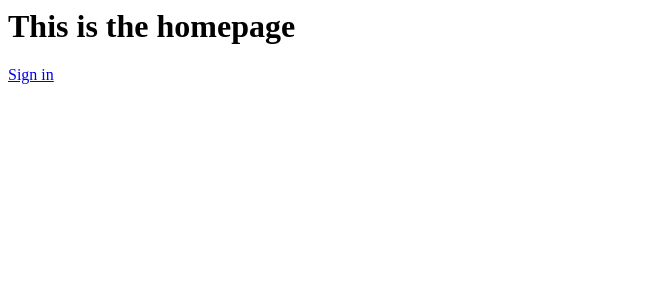
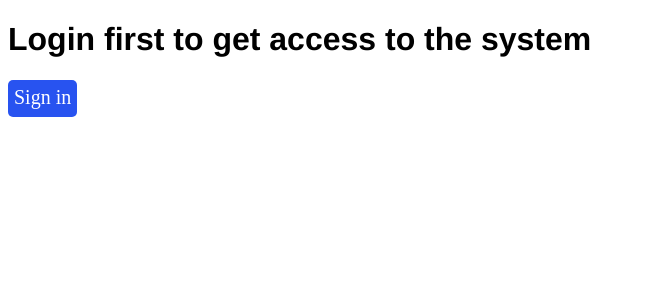
Before and after one commit to SainiThapa/ScrappingTool, a Django app: page / in a window 1280 px wide. Shown: the top 300 px of the page, without its empty margins (0-645 px from the left). Run offline with Django 5.2, Linux system fonts and the light colour scheme.

Commit message:
Frontend changes

```diff
--- a/Template/index.html
+++ b/Template/index.html
@@ -1,31 +1,73 @@
-<style>
-    .tab-space {
-        padding-left: 2em;
-    }
-</style>
-<h1>This is the homepage</h1>
+{%load static%}
+<!DOCTYPE html>
+<html lang="en">
+<head>
+    <meta charset="UTF-8">
+    <meta name="viewport" content="width=device-width, initial-scale=1.0">
+    <title>Homepage</title>
+    <link rel="stylesheet" href="{%static 'css/style.css'%}">
+</head>
 {%if user.is_authenticated%}
-Welcome {{request.user}}
-<br>
-<p><a href="/tool/customize">Scrap tool here</a>
-    <span class="tab-space">
-        <a href="/logout">Logout</a></span>
+<body>
+    <div class="index-container">
+
+        <div class="header">
+            <h1>Welcome to the Scrapping Tool</h1>
+        </div>
+<h2>Current user: {{request.user}}</h2>
+<p>
+    <hr>
+    <div class="sub-heading">
+        <h3>Scrapping Tool</h3>
+    </div>
+    <div class="button">
+        <a href="/tool/customize">Scrap tool here</a>
+    </div>
 </p>
+<hr>
 {%if user.is_superuser%}
-<p><span><a href="/tool/add_webpage">Add webportal</a></span>
-    <span><a href="/tool/webpage_list">View webportals</a></span>
+<p>
+    <h3>Newsportal services</h3>
+    <div class="button-block">
+
+        <div class="button">
+            <a href="/tool/add_webpage">Add webportal</a>
+        </div>
+
+        <div class="button">
+            <a href="/tool/webpage_list">View webportals</a>
+        </div>
+    </div>
 </p>
-<p><a href="/tool/news_datahouse">View Scrapped News Database</a></p>
-
+<hr>
+<p>
+    <h3>Newsheadline Datasets</h3>
+    <div class="button">
+        <a href="/tool/news_datahouse">View Scrapped News Database</a>
+    </div>
+</p>
+<hr>
 {%endif%}
+<div class="button">
+    <a href="/logout">Logout</a>
+</div>
 {%else%}
-<a href="login">Sign in</a>
+<div class="header">
+    <h1>Login first to get access to the system</h1>
+</div>
+<div class="button">
+    <a href="login">Sign in</a>
+</div>
 {%endif%}
 
 {% if messages %}
 <ul>
     {% for message in messages %}
     <li{% if message.tags %} class="{{ message.tags }}" {% endif %}>{{ message }}</li>
-        {% endfor %}
+    {% endfor %}
 </ul>
 {% endif %}
+
+</div>
+</body>
+</html>
--- a/accounts/views.py
+++ b/accounts/views.py
@@ -38,8 +38,8 @@ def login(request):
     if request.method=='POST':
         username=request.POST.get("username")
         password=request.POST.get("password")
-        user=auth.authenticate(username=username,password=password)
 
+        user=User.objects.filter(username=username,password=password).first()
         if user is not None:
             auth.login(request,user)
             return redirect("/")
--- /dev/null
+++ b/static/css/style.css
@@ -0,0 +1,61 @@
+.header h1{
+    font-family: 'Franklin Gothic Medium', 'Arial Narrow', Arial, sans-serif;
+}
+.button-block{
+    display: flex;
+    margin-block-end: 15px;
+}
+.button{
+    padding: 6px;
+    margin-inline-end: 1%;
+    border-radius: 5px;
+    max-width: fit-content;
+    height: 25px;
+    background-color: rgb(40, 83, 240);
+}
+.button:hover{
+    transition: 0.5s;
+    transform: scale(1.05);
+    background-color: rgb(78, 196, 255);
+}
+
+.button a{
+    font-size: 20px;
+    color: white;
+    text-decoration: none;
+}
+.button a:hover{
+    color: black;
+}
+/* Login */
+.form-container{
+    padding: 15px;
+    width: 50%;
+    max-height: fit-content;
+    box-shadow: 1px 1px 1px 1px black;
+}
+.form-container form label{
+    font-size: 24px;
+}
+.form-container form input{
+    font-size:20px;
+    width: 50%;
+    margin: 10px;
+}
+.submit input{
+    width: 50px;
+    border-radius: 5px;
+    background-color: blue;
+    color: white;
+}
+.submit input:hover{
+    transition: 0.5s;
+    transform: scale(1.05);
+    cursor: pointer;
+    background-color: rgb(0, 229, 255);
+    color: black;
+}
+.signup{
+    display: flex;
+    padding-left:1%;
+}
```
Also changed, not shown: Template/login.html (+20 -6 lines), Template/signup.html (+25 -9 lines), db.sqlite3.
